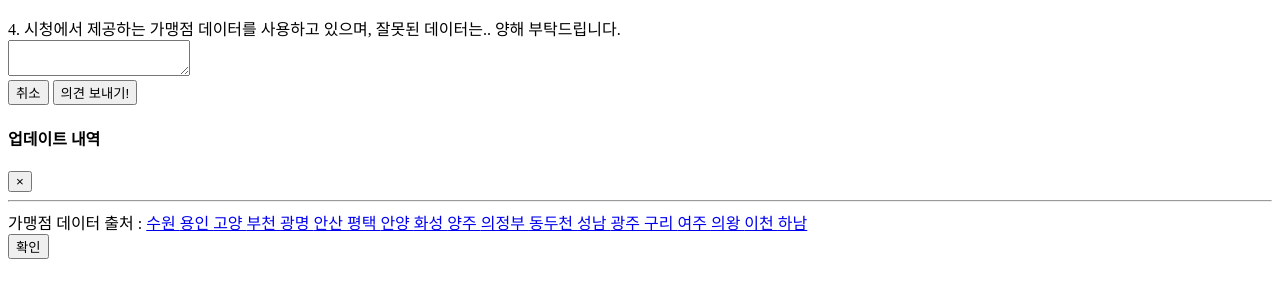
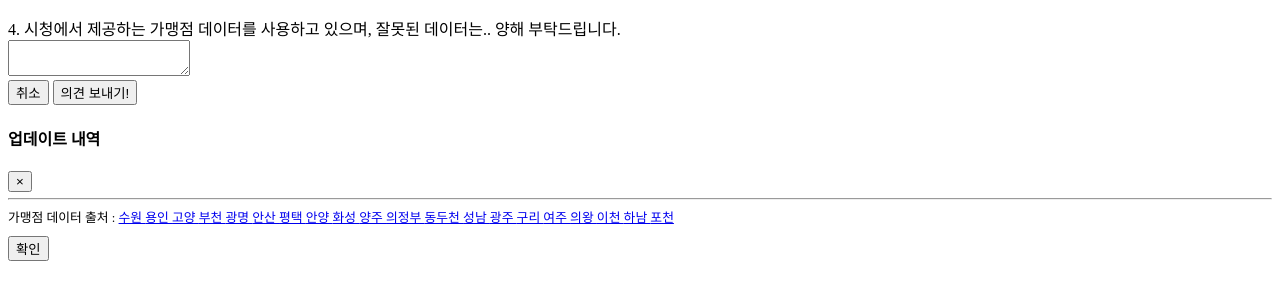
Before and after one commit to alicek106/available-stores-frontend, a Flask app: template templates/modals.html in a window 1280 px wide. Shown: the part 216-516 px from the top of the page. Run offline with Flask 2, Linux system fonts and the light colour scheme; the template is opened without the code that fills it, so the values that code supplies are empty; parts of the project's set-up code (start-up, migrations or seed data) failed here and were passed over; some libraries are stand-ins or nearby versions.

Commit message:
Add location 20

```diff
--- a/modules/config_generator.py
+++ b/modules/config_generator.py
@@ -24,7 +24,8 @@ class ConfigGenerator:
             '여주': 16,
             '의왕': 17,
             '하남': 18,
-            '이천': 19
+            '이천': 19,
+            '포천': 20,
         }
 
         if os.environ['local'] == '1':
--- a/templates/index.html
+++ b/templates/index.html
@@ -37,6 +37,7 @@
                             <option>의정부</option>
                             <option>이천</option>
                             <option>평택</option>
+                            <option>포천</option>
                             <option>하남</option>
                             <option>화성</option>
                         </select>
--- a/templates/layout.html
+++ b/templates/layout.html
@@ -46,7 +46,7 @@
                     </a>
                     <br><br>
                     © 2019 Copyright.
-                    <a href="#" data-toggle="modal" data-target="#update-history">v0.15 (업데이트 내역)</a>
+                    <a href="#" data-toggle="modal" data-target="#update-history">v0.16 (업데이트 내역)</a>
                 </div>
             </footer>
         </div>
--- a/templates/modals.html
+++ b/templates/modals.html
@@ -11,7 +11,8 @@
                     <span aria-hidden="true">&times;</span>
                 </button>
                 <hr>
-                <a href="https://blog.naver.com/alice_k106/221540349140">1. 제 블로그</a>로 직접 의견을 보내셔도 됩니다. 블로그는 보통 5분 내로 답변을
+                <a href="https://blog.naver.com/alice_k106/221540349140">1. 제 블로그</a>로 직접 의견을 보내셔도 됩니다. 블로그는 보통 5분 내로
+                답변을
                 드립니다.
                 <br><br>
                 2. 검색 지역 업데이트 예정은 <a href="https://blog.naver.com/alice_k106/221541905012">여기서</a> 확인해주세요.
@@ -46,7 +47,7 @@
                     <span aria-hidden="true">&times;</span>
                 </button>
             </div>
-            <div class="modal-body">
+            <div class="modal-body" style='font-size:80%'>
                 <div class="alert alert-success" role="alert">
                     {% for record in updates %}
                         <span>
@@ -57,6 +58,7 @@
                     {% endfor %}
                 </div>
                 <hr>
+                <div style="margin-bottom: 10px">
                     가맹점 데이터 출처 :
                     <a href="http://www.suwon.go.kr/web/board/BD_board.view.do?bbsCd=1042&seq=20190328093359472">
                         수원
@@ -115,6 +117,10 @@
                     <a href="http://www.hanam.go.kr/www/selectBbsNttView.do?key=3782&bbsNo=964&nttNo=100880&searchCtgry=&searchCnd=all&searchKrwd=&pageIndex=1&integrDeptCode=">
                         하남
                     </a>
+                    <a href="http://www.pocheon.go.kr/www/selectBbsNttView.do?bbsNo=950&nttNo=220955&key=10428&pageUnit=10&pageIndex=1">
+                        포천
+                    </a>
+                </div>
                 <div>
                     <div class="modal-footer">
                         <button type="button" class="btn btn-secondary" data-dismiss="modal">확인</button>
--- a/updates.json
+++ b/updates.json
@@ -48,5 +48,10 @@
     "version": "0.15v",
     "date": "[2019.05.25]",
     "content": "검색 지역 자동 저장 기능 추가"
+  },
+  {
+    "version": "0.16v",
+    "date": "[2019.05.27]",
+    "content": "포천(포천사랑상품권) 추가"
   }
 ]
```
Lines whose indentation alone changed are shown as unchanged.
